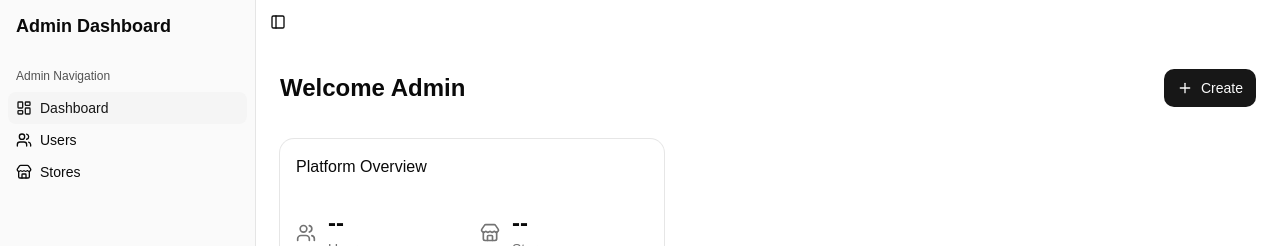
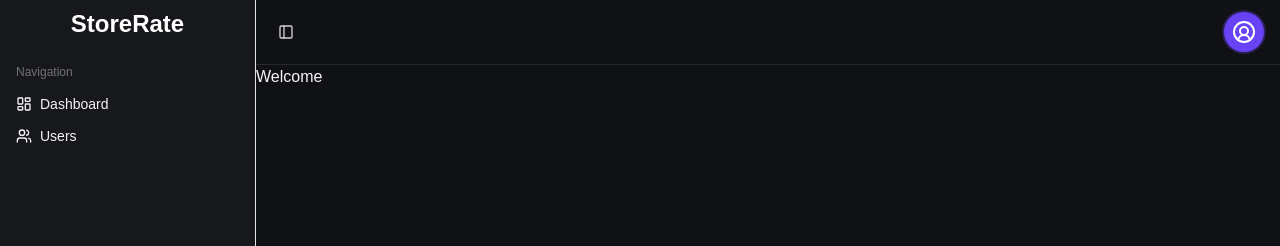
Before and after one commit to Siddhesh-Dupare/user-rating, a React (Vite) app in the folder web/: page /admin/dashboard in a window 1280 px wide. Shown: the top 246 px of the page. Built offline with nearby package versions, Linux system fonts and the light colour scheme; no server answers.

Commit message:
Added admin layout for modern look

```diff
--- a/web/src/App.jsx
+++ b/web/src/App.jsx
@@ -3,6 +3,7 @@ import SignupMain from "./components/pages/auth/signup/SignupMain";
 import { BrowserRouter, Routes, Route } from "react-router-dom";
 import Dashboard from "./components/pages/Dashboard";
 import { Toaster } from "./components/ui/toast";
+import Admin from "@/components/pages/users/admin/Admin";
 
 function App() {
   return (
@@ -11,7 +12,8 @@ function App() {
         <Routes>
           <Route path="/login" element={<LoginMain />} />
           <Route path="/signup" element={<SignupMain />} />
-          <Route path="/admin/dashboard" element={<Dashboard role="ADMIN" />} />
+          {/* <Route path="/admin/dashboard" element={<Dashboard role="ADMIN" />} />*/}
+          <Route path="/admin/dashboard" element={<Admin />} />
           <Route path="/user/dashboard" element={<Dashboard role="USER" />} />
           <Route
             path="/store-owner/dashboard"
--- a/web/src/components/pages/auth/AuthLayout.jsx
+++ b/web/src/components/pages/auth/AuthLayout.jsx
@@ -1,5 +1,5 @@
 
-export const AuthLayout = ({children}) => {
+export default function AuthLayout({ children }) {
   return (
     <main className="min-h-screen bg-[#101114] p-0 text-white sm:p-5 flex justify-center items-center">
       <div className="mx-auto flex min-h-[calc(90vh-5rem)] w-full max-w-7xl overflow-hidden rounded-none bg-[#17181c] shadow-2xl sm:rounded-[2rem]">
@@ -8,5 +8,3 @@ export const AuthLayout = ({children}) => {
     </main>
   );
 }
-
-export default AuthLayout;
--- a/web/src/components/pages/auth/login/LoginMain.jsx
+++ b/web/src/components/pages/auth/login/LoginMain.jsx
@@ -1,7 +1,7 @@
 import CardLeft from "../CardLeft";
 import CardRight from "../CardRight";
 import LoginForm from "./LoginForm";
-import { AuthLayout } from "../AuthLayout";
+import AuthLayout from "../AuthLayout";
 
 export default function LoginMain() {
   return (
--- a/web/src/components/pages/auth/signup/SignupMain.jsx
+++ b/web/src/components/pages/auth/signup/SignupMain.jsx
@@ -1,7 +1,7 @@
 import CardLeft from "../CardLeft";
 import CardRight from "../CardRight";
 import SignupForm from "./SignupForm";
-import { AuthLayout } from "../AuthLayout";
+import AuthLayout from "../AuthLayout";
 
 export default function SignupMain() {
   return (
--- /dev/null
+++ b/web/src/components/pages/users/DashboardLayout.jsx
@@ -0,0 +1,66 @@
+import {
+  SidebarProvider,
+  SidebarTrigger,
+  Sidebar,
+  SidebarHeader,
+  SidebarContent,
+  SidebarGroup,
+  SidebarGroupLabel,
+  SidebarGroupContent,
+  SidebarMenu,
+  SidebarMenuItem,
+  SidebarMenuButton,
+} from "@/components/ui/sidebar";
+
+import { CircleUserRound, LayoutDashboard, Users } from "lucide-react";
+
+const navigationItems = [
+  { label: "Dashboard", icon: LayoutDashboard },
+  { label: "Users", icon: Users },
+];
+
+export default function DashboardLayout({ children }) {
+  return (
+    <SidebarProvider className="bg-[#101114]">
+      <Sidebar className="bg-[#17181c] text-zinc-100 [&_[data-slot=sidebar-inner]]:bg-[#17181c]">
+        <SidebarHeader className="border-white/10 bg-[#17181c] text-center text-2xl font-semibold text-white">
+          StoreRate
+        </SidebarHeader>
+
+        <SidebarContent className="bg-[#17181c]">
+          <SidebarGroup className="text-zinc-100">
+            <SidebarGroupLabel className="text-zinc-500">
+              Navigation
+            </SidebarGroupLabel>
+
+            <SidebarGroupContent>
+              <SidebarMenu>
+                {navigationItems.map(({ label, icon: Icon }) => (
+                  <SidebarMenuItem key={label}>
+                    <SidebarMenuButton className="hover:bg-[#6842f5] hover:text-white">
+                      <Icon />
+                      <span>{label}</span>
+                    </SidebarMenuButton>
+                  </SidebarMenuItem>
+                ))}
+              </SidebarMenu>
+            </SidebarGroupContent>
+          </SidebarGroup>
+        </SidebarContent>
+      </Sidebar>
+      <main className="min-h-svh flex-1 bg-[#101114] text-zinc-100">
+        <div className="flex items-center justify-between border-b border-white/10 px-4 py-3">
+          <SidebarTrigger className="text-zinc-300 hover:bg-[#202126] hover:text-white" />
+          <button
+            type="button"
+            aria-label="Open profile"
+            className="flex h-10 w-10 items-center justify-center rounded-full bg-[#6842f5] text-white ring-2 ring-[#6842f5]/30 transition hover:ring-[#6842f5]/70"
+          >
+            <CircleUserRound className="h-6 w-6" />
+          </button>
+        </div>
+        {children}
+      </main>
+    </SidebarProvider>
+  );
+}
--- /dev/null
+++ b/web/src/components/pages/users/admin/Admin.jsx
@@ -0,0 +1,12 @@
+
+import DashboardLayout from "../DashboardLayout";
+
+export default function Admin() {
+  return (
+    <DashboardLayout>
+      <h1>
+        Welcome
+      </h1>
+    </DashboardLayout>
+  );
+}
```
